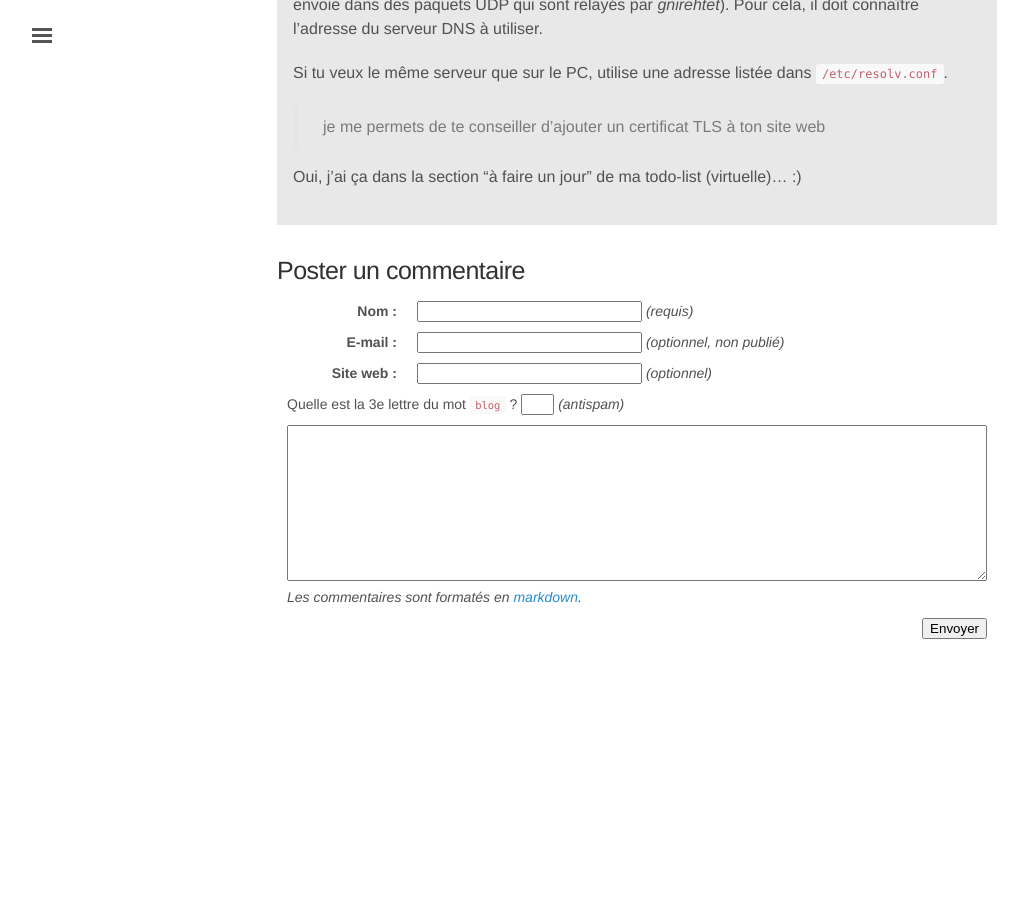
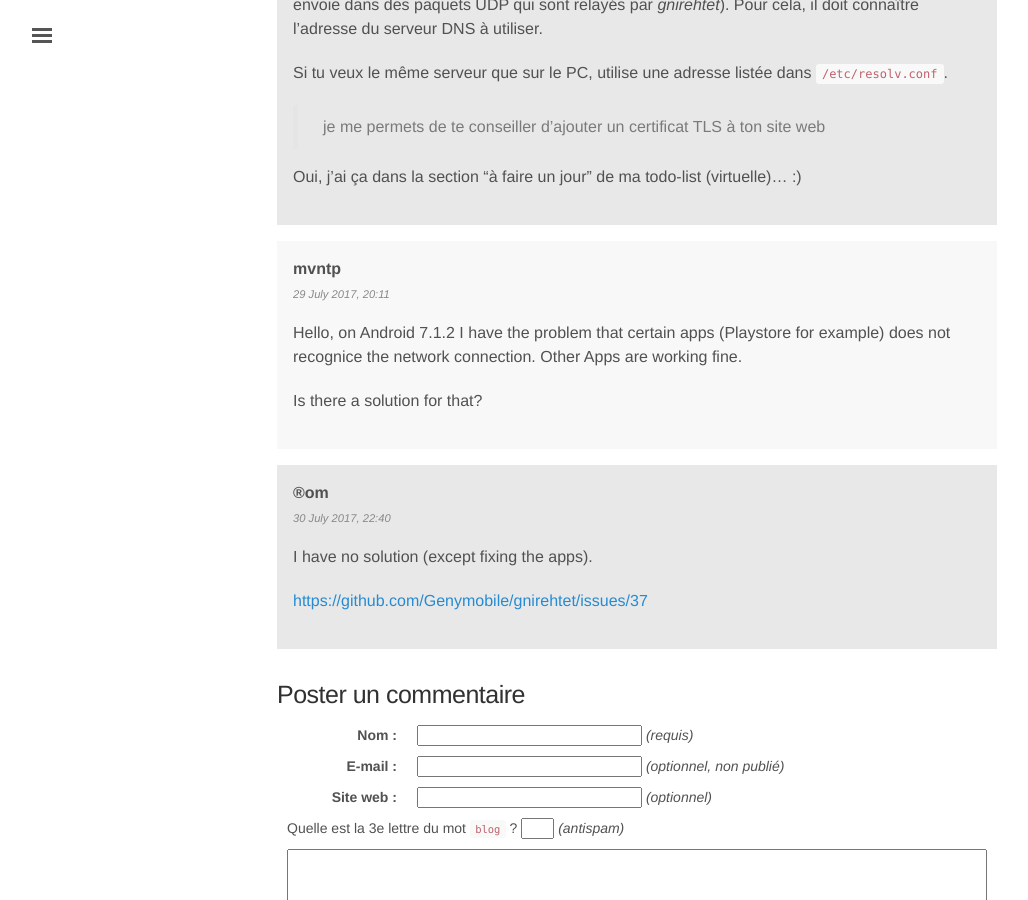
Before and after one commit to rom1v/blog.rom1v.com, a Jekyll site: the page built from _posts/2017-03-30-gnirehtet.md, in a window 1280 px wide and 900 px high, scrolled down 9274 px. Shown: the whole window, without its empty margins (3-1031 px from the left). Built offline with Jekyll 4.4.1, drawn with Linux system fonts in a browser that asks for light colours; before the commit the page ends 9938 px from its top, so only the background shows below that.

Commit message:
Publish comment for Gnirehtet

```diff
--- a/_data/comments-2017-03-gnirehtet.yaml
+++ b/_data/comments-2017-03-gnirehtet.yaml
@@ -193,3 +193,19 @@
 
     Oui, j'ai ça dans la section "à faire un jour" de ma todo-list (virtuelle)…
     :)
+- id: 11
+  author: mvntp
+  date: 2017-07-29 20:11:39+02:00
+  contents: |
+    Hello, on Android 7.1.2 I have the problem that certain apps (Playstore for
+    example) does not recognice the network connection. Other Apps are working
+    fine.
+
+    Is there a solution for that?
+- id: 12
+  author: ®om
+  date: 2017-07-30 22:40:56+02:00
+  contents: |
+    I have no solution (except fixing the apps).
+
+    <https://github.com/Genymobile/gnirehtet/issues/37>
```
